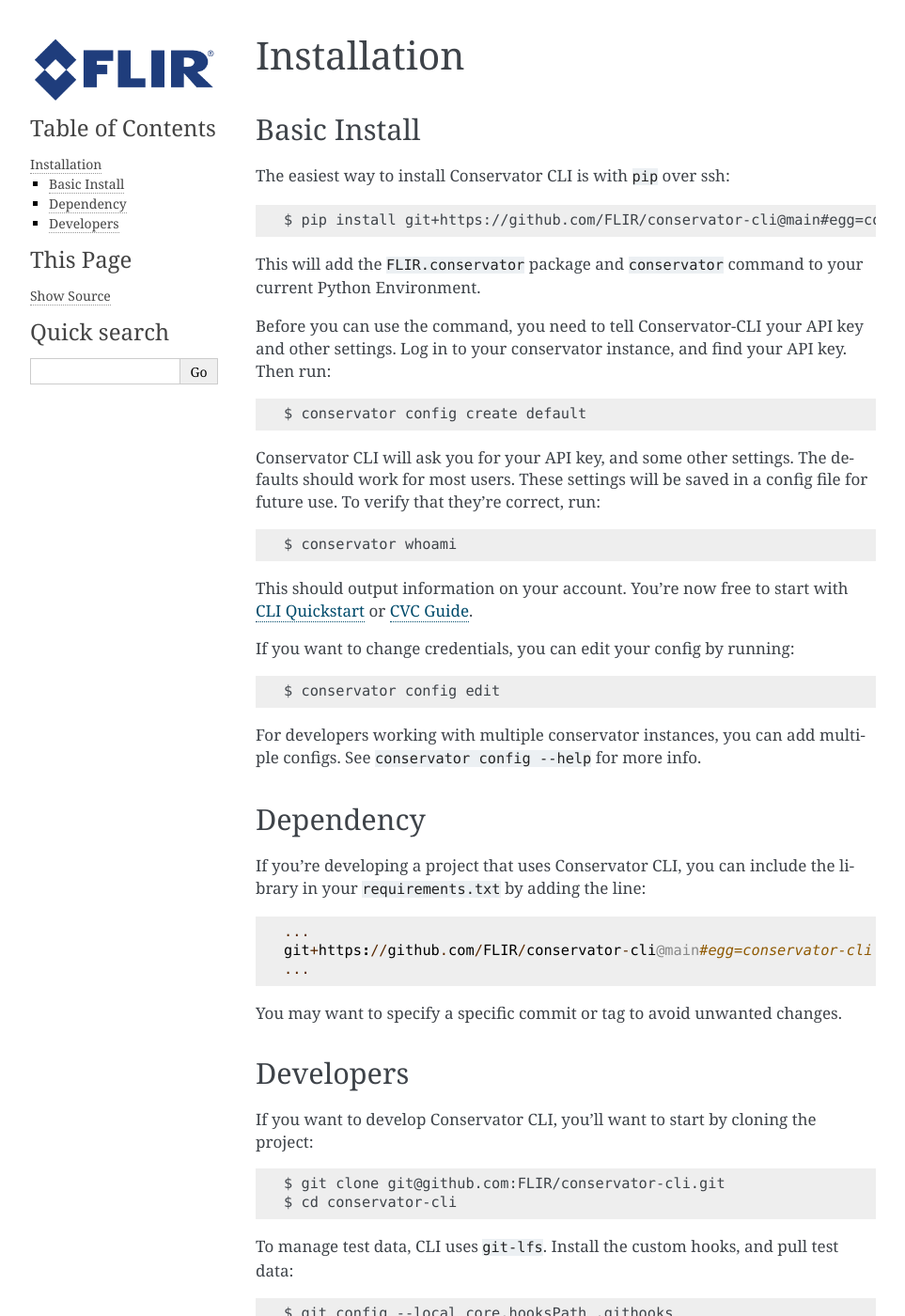
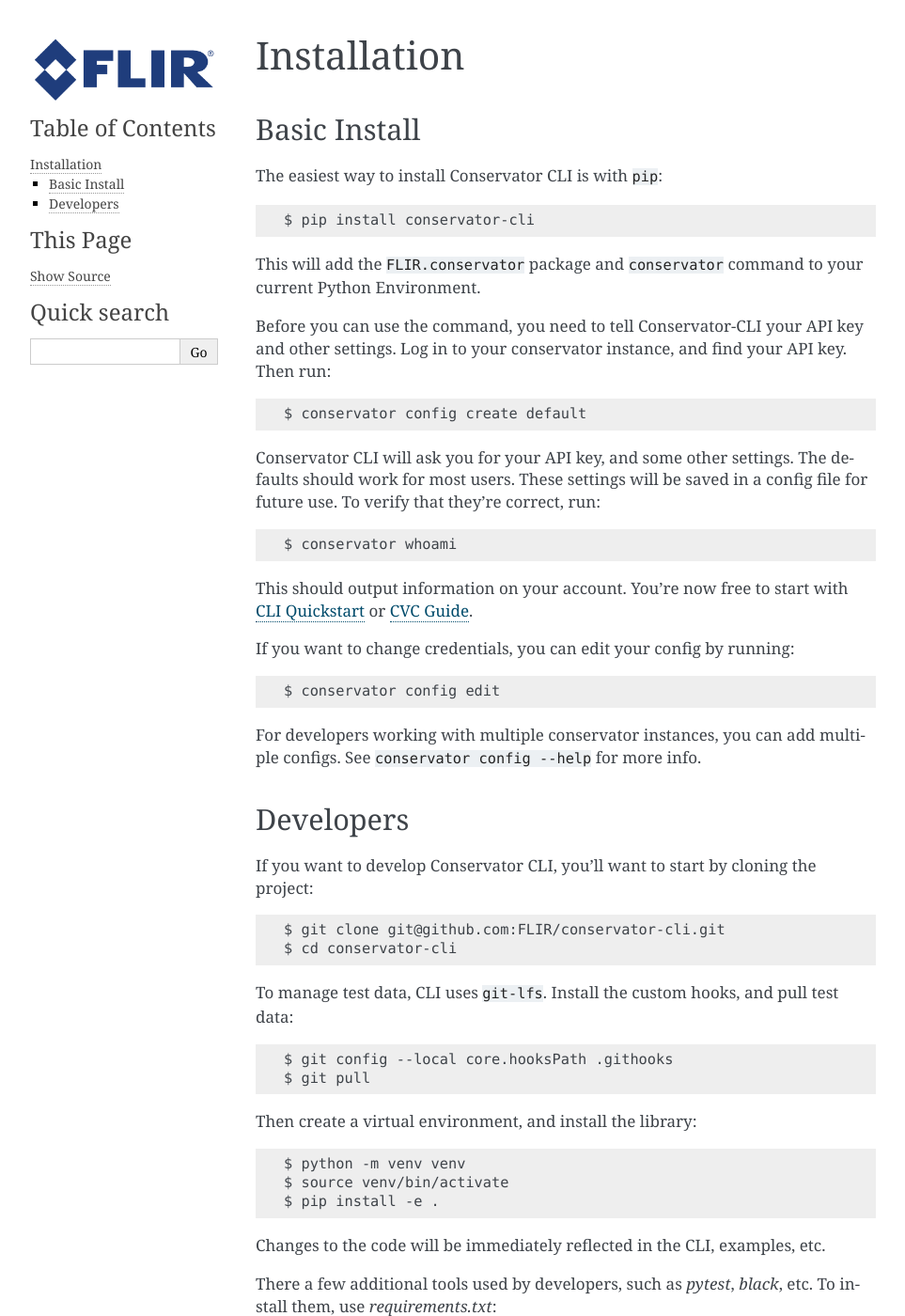
Before and after one commit to FLIR/conservator-cli, a Sphinx documentation site: the page built from docs/usage/installation.rst, in a window 1280 px wide and 1400 px high. Shown: the whole window at 94% size, without its empty margins (148-1111 px from the left). Built offline with Sphinx 7.4.7, drawn with Linux system fonts in a browser that asks for light colours.

Commit message:
Update installation instructions to use PyPI (#249)

```diff
--- a/docs/usage/installation.rst
+++ b/docs/usage/installation.rst
@@ -4,9 +4,9 @@
 Basic Install
 -------------
 
-The easiest way to install Conservator CLI is with ``pip`` over ssh::
+The easiest way to install Conservator CLI is with ``pip``::
 
-    $ pip install git+https://github.com/FLIR/conservator-cli@main#egg=conservator-cli
+    $ pip install conservator-cli
 
 This will add the ``FLIR.conservator`` package and ``conservator`` command to
 your current Python Environment.
@@ -32,17 +32,6 @@
 For developers working with multiple conservator instances, you can add
 multiple configs. See ``conservator config --help`` for more info.
 
-Dependency
-----------
-
-If you're developing a project that uses Conservator CLI, you can include
-the library in your ``requirements.txt`` by adding the line::
-
-    ...
-    git+https://github.com/FLIR/conservator-cli@main#egg=conservator-cli
-    ...
-
-You may want to specify a specific commit or tag to avoid unwanted changes.
 
 Developers
 ----------
```
